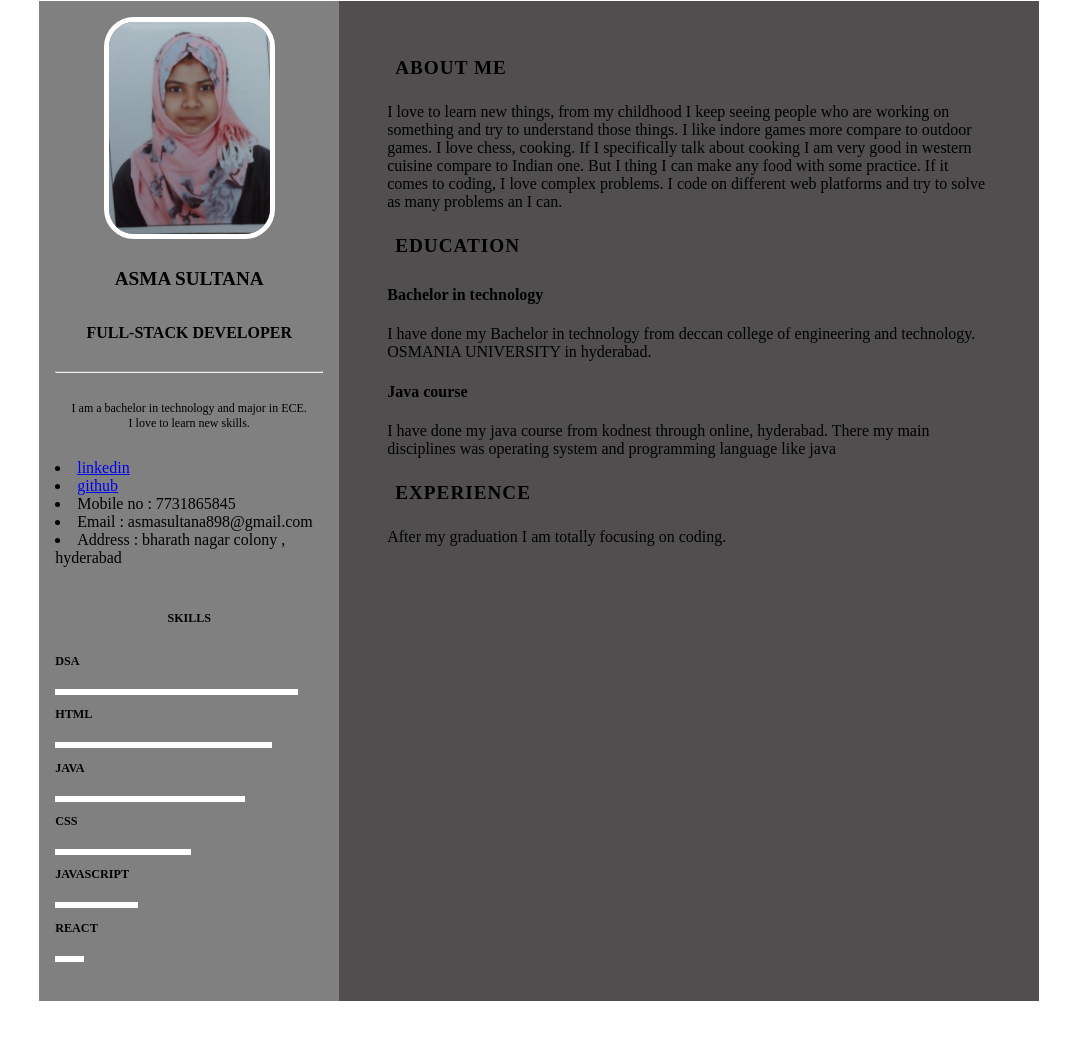
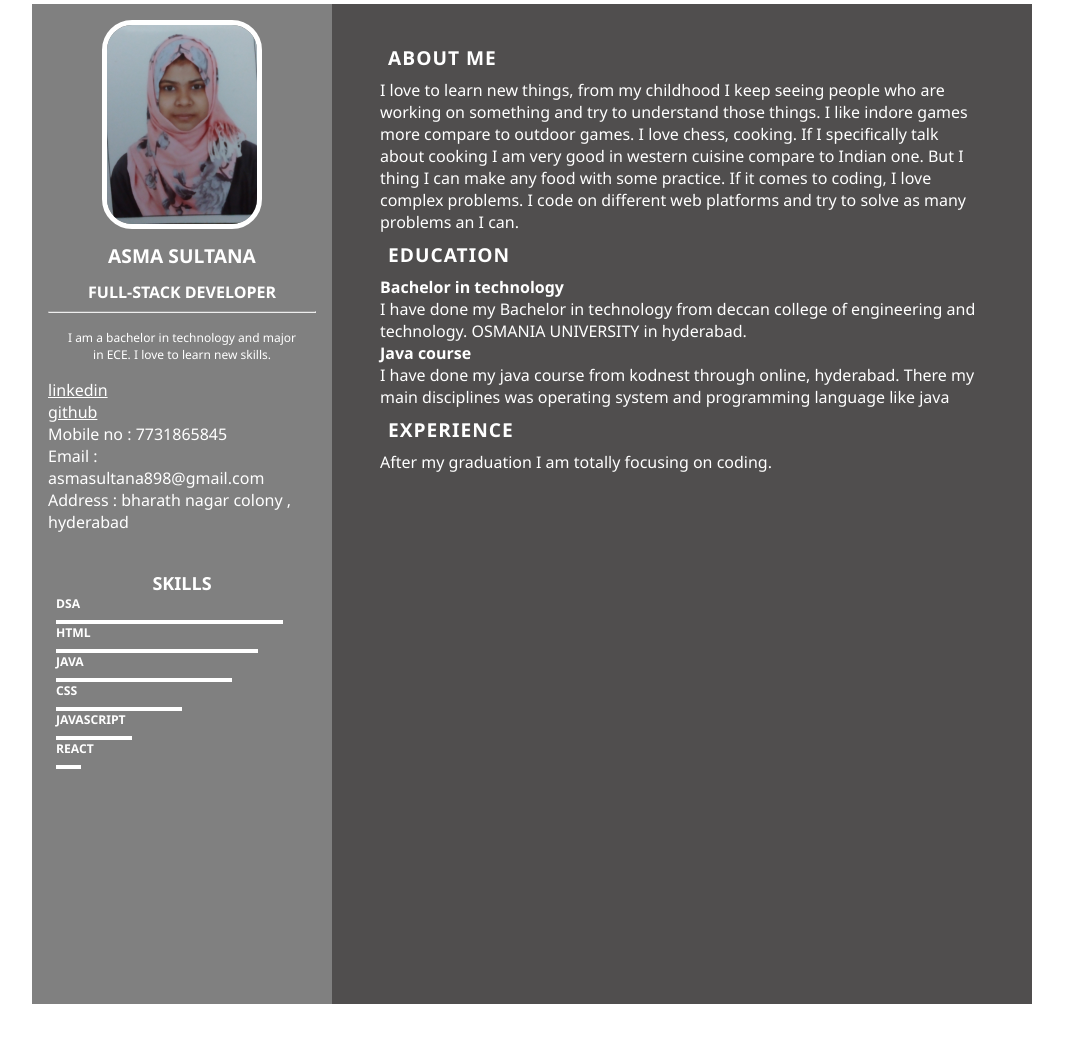
Before and after one commit to Asmasultana786/protofolio, a plain HTML site: page index.html in a window 1280 px wide. Shown: the part 252-1294 px from the top of the page, without its empty margins (32-1102 px from the left). Drawn offline with Linux system fonts and the light colour scheme.

Commit message:
Update style.css

```diff
--- a/style.css
+++ b/style.css
@@ -1,5 +1,3 @@
-es (96 sloc)  1.79 KB
-
 *{
     font-family: 'Segoe UI', Tahoma, Geneva, Verdana, sans-serif;
     box-sizing: border-box;
@@ -64,7 +62,7 @@ section{
     text-align: center;
     padding: 1rem;
 }
-.skills-title{
+.skills{
     font-size: 0.75rem;
     text-align: center;
     text-transform: uppercase;
```
